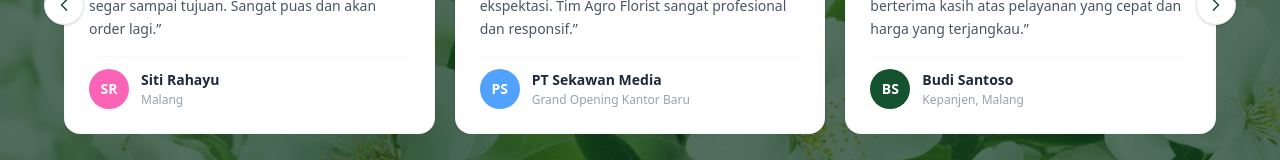
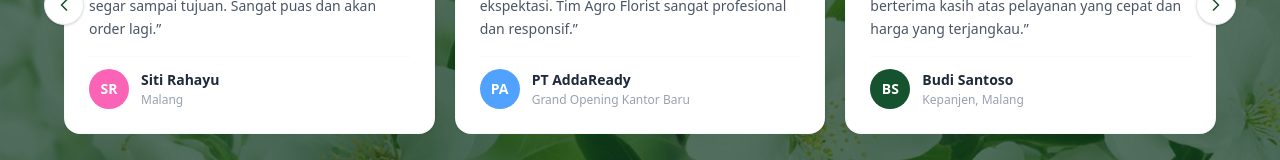
Before and after one commit to ProfileOf/Agro-Florist-Malang, a Next.js app: page / in a window 1280 px wide. Shown: the part 3174-3334 px from the top of the page. Built offline with nearby package versions, Linux system fonts and the light colour scheme; no server answers.

Commit message:
pt addaready

```diff
--- a/src/components/TestimoniSection.tsx
+++ b/src/components/TestimoniSection.tsx
@@ -37,7 +37,7 @@ const dummyTestimoni: TestimoniItem[] = [
   },
   {
     id: 2,
-    nama: 'PT Sekawan Media',
+    nama: 'PT AddaReady',
     jabatanAtauKota: 'Grand Opening Kantor Baru',
     pesan: 'Kami memesan standing flower untuk grand opening kantor. Hasilnya mewah, sangat sesuai ekspektasi. Tim Agro Florist sangat profesional dan responsif.',
     rating: 5,
--- a/src/sanity/schemaTypes/testimoni.ts
+++ b/src/sanity/schemaTypes/testimoni.ts
@@ -15,7 +15,7 @@ export const testimoni = defineType({
       name: 'jabatanAtauKota',
       title: 'Jabatan / Lokasi (Opsional)',
       type: 'string',
-      description: 'Contoh: PT Sekawan Media / Malang',
+      description: 'Contoh: PT AddaReady / Malang',
     }),
     defineField({
       name: 'pesan',
```
